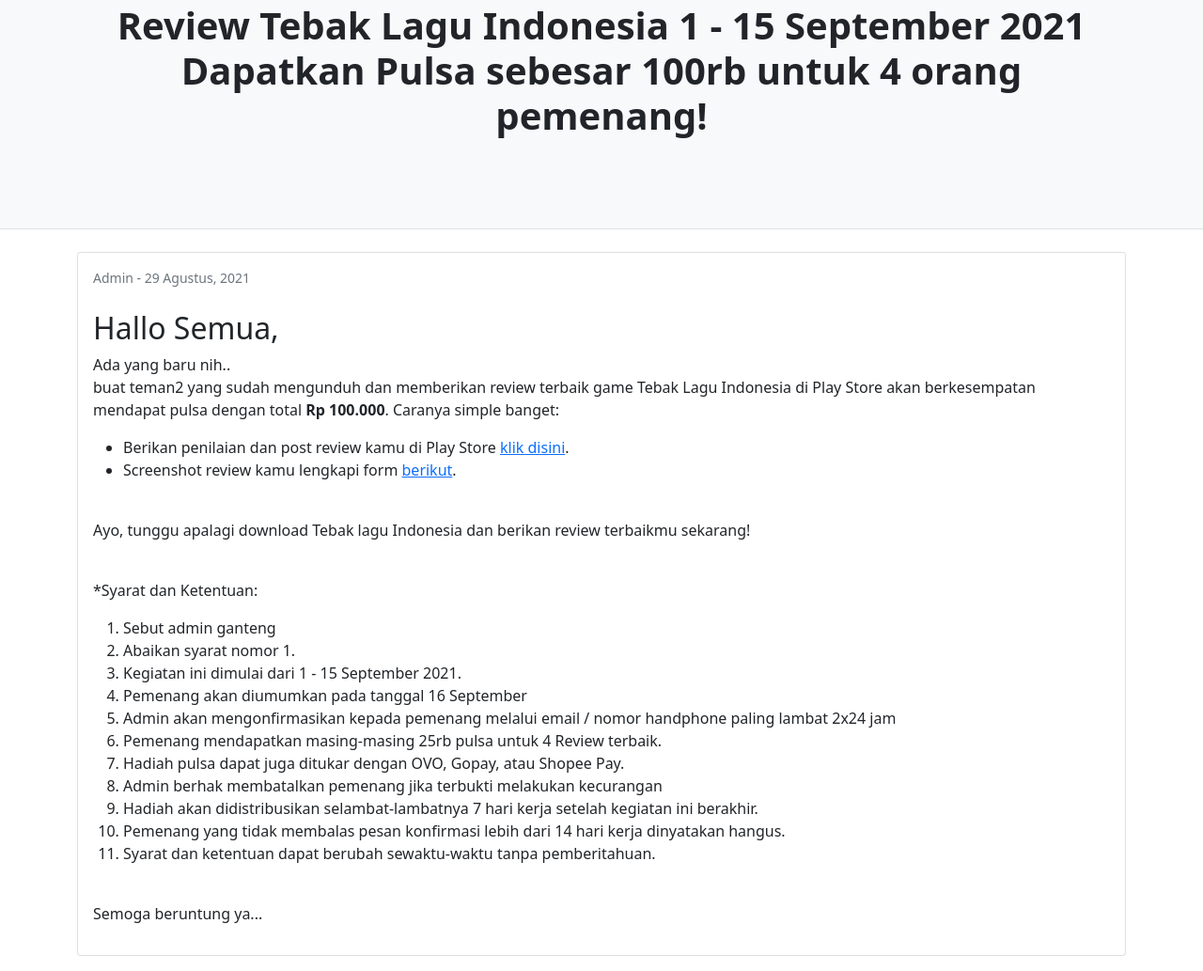
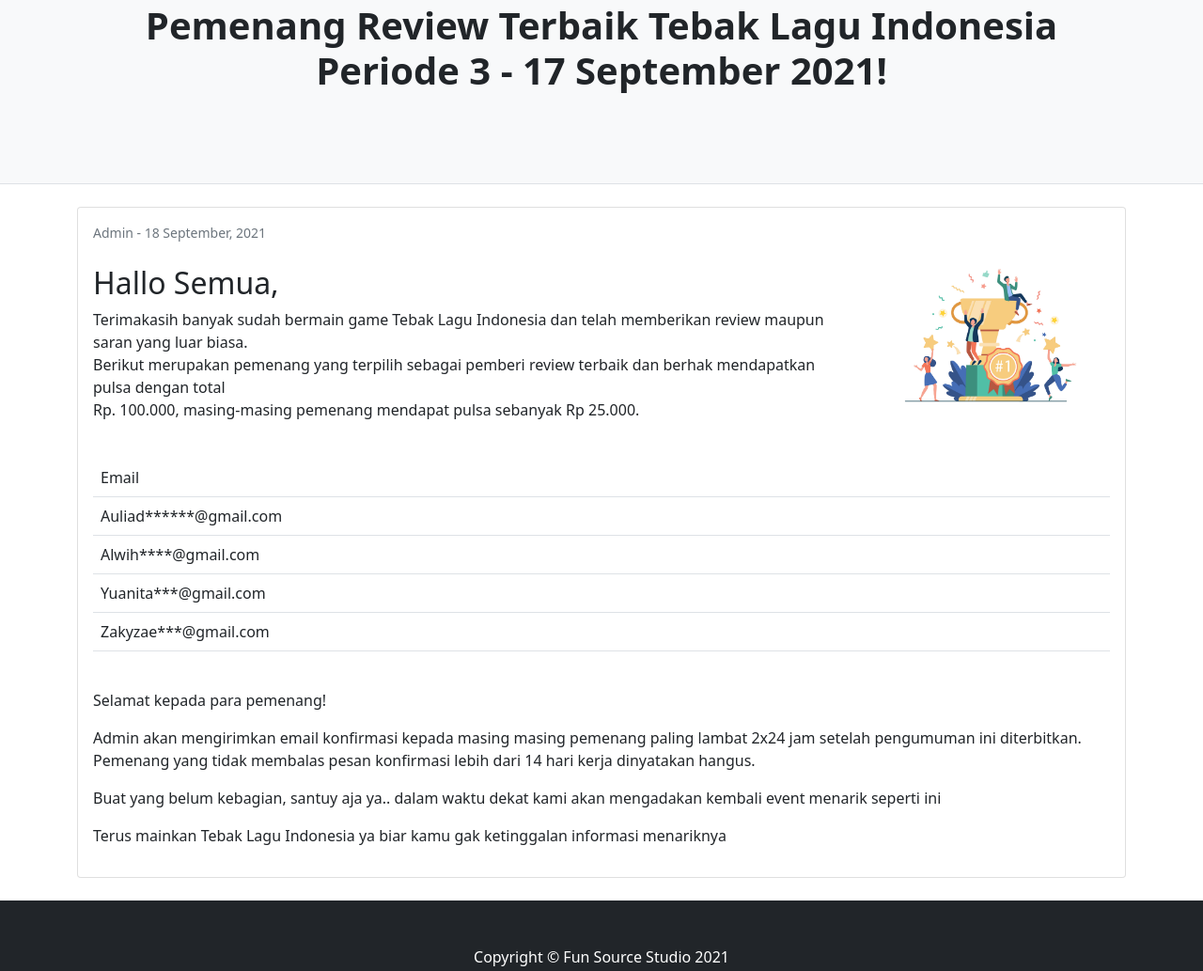
Before and after one commit to funsource/tebaklaguindonesia, a website: page event/show.html in a window 1280 px wide. Shown: the part 169-1202 px from the top of the page at 94% size. Drawn offline with nearby package versions, Linux system fonts and the light colour scheme.

Commit message:
Tinggal push

```diff
--- a/event/show.html
+++ b/event/show.html
@@ -24,7 +24,7 @@
         <header class="py-5 bg-light border-bottom mb-4">
             <div class="container">
                 <div class="text-center my-5">
-                    <h1 class="fw-bolder">Review Tebak Lagu Indonesia  1 - 15 September 2021<br> Dapatkan Pulsa sebesar 100rb untuk 4 orang pemenang!</h1>
+                    <h1 class="fw-bolder">Pemenang Review Terbaik Tebak Lagu Indonesia<br> Periode 3 - 17 September 2021!</h1>
                     <!-- <p class="lead mb-0">Gas</p> -->
                 </div>
             </div>
@@ -38,37 +38,55 @@
                     <div class="card mb-4">
                         <!-- <a href="#!"><img class="card-img-top" src="https://dummyimage.com/850x350/dee2e6/6c757d.jpg" alt="..." /></a> -->
                         <div class="card-body">
-                            <div class="small text-muted">Admin - 29 Agustus, 2021</div>
+                            <div class="small text-muted">Admin - 18 September, 2021</div>
                             <br>
-                            <h2>Hallo Semua,</h2>
-                            <p>Ada yang baru nih.. <br>buat teman2 yang sudah mengunduh dan memberikan review terbaik game Tebak Lagu Indonesia di Play Store akan berkesempatan mendapat pulsa dengan total <b>Rp 100.000</b>. Caranya simple banget:</p>
-                            <ul>
-                                <li>Berikan penilaian dan post review kamu di Play Store <a href="https://play.google.com/store/apps/details?id=com.funsource.tebaklagu">klik disini</a>. </li>
-                                <li>Screenshot review kamu lengkapi form <a href="https://forms.gle/7xS373z5E3pv98w16">berikut</a>.</li>
-                            </ul>
+
+
+
+
+
+							<div class="row">
+								<div class="col-md-9">
+								 <h2>Hallo Semua,</h2>
+								<p>Terimakasih banyak sudah bermain game Tebak Lagu Indonesia dan telah memberikan review maupun saran yang luar biasa.<br>
+							Berikut merupakan pemenang yang terpilih sebagai pemberi review terbaik dan berhak mendapatkan pulsa dengan total <br/>Rp. 100.000, masing-masing pemenang mendapat pulsa sebanyak Rp 25.000.</p>
+								</div>
+								<div class="col-md-3">
+									<img src="assets/img/8601.jpg" style="width:250px;"></img>
+								</div>
+							</div>
+
+
+
                             <br>
-                            <p>
-                                Ayo, tunggu apalagi download Tebak lagu Indonesia dan berikan review terbaikmu sekarang!
-                            </p>
+
+
+							<table class="table">
+								<tr>
+									<td>Email</td>
+								</tr>
+								<tr>
+									<td>Auliad******@gmail.com</td>
+								</tr>
+								<tr>
+									<td>Alwih****@gmail.com</td>
+								</tr>
+								<tr>
+									<td>Yuanita***@gmail.com</td>
+								</tr>
+								<tr>
+									<td>Zakyzae***@gmail.com</td>
+								</tr>
+							</table>
                             <br>
-                            <p>
-                                *Syarat dan Ketentuan:
-                            </p>
-                            <ol>
-                                <li>Sebut admin ganteng</li>
-                                <li>Abaikan syarat nomor 1.</li>
-                                <li>Kegiatan ini dimulai dari 1 - 15 September 2021.</li>
-                                <li>Pemenang akan diumumkan pada tanggal 16 September</li>
-                                <li>Admin akan mengonfirmasikan kepada pemenang melalui email / nomor handphone paling lambat 2x24 jam</li>
-                                <li>Pemenang mendapatkan masing-masing 25rb pulsa untuk 4 Review terbaik.</li>
-                                <li>Hadiah pulsa dapat juga ditukar dengan OVO, Gopay, atau Shopee Pay.</li>
-                                <li>Admin berhak membatalkan pemenang jika terbukti melakukan kecurangan</li>
-                                <li>Hadiah akan didistribusikan selambat-lambatnya 7 hari kerja setelah kegiatan ini berakhir.</li>
-                                <li>Pemenang yang tidak membalas pesan konfirmasi lebih dari 14 hari kerja dinyatakan hangus.</li>
-                                <li>Syarat dan ketentuan dapat berubah sewaktu-waktu tanpa pemberitahuan.</li>
-                            </ol>
-                            <br>
-                            <p>Semoga beruntung ya...</p>
+
+							<p>Selamat kepada para pemenang!</p>
+							<p>Admin akan mengirimkan email konfirmasi kepada masing masing pemenang paling lambat 2x24 jam setelah pengumuman ini diterbitkan. <br>
+							Pemenang yang tidak membalas pesan konfirmasi lebih dari 14 hari kerja dinyatakan hangus. </p>
+
+							<p>Buat yang belum kebagian, santuy aja ya.. dalam waktu dekat kami akan mengadakan kembali event menarik seperti ini<p>
+							<p>Terus mainkan Tebak Lagu Indonesia ya biar kamu gak ketinggalan informasi menariknya</p>
+
                         </div>
                     </div>
 
```
Also changed, not shown: event/assets/img/8601.jpg (added).
